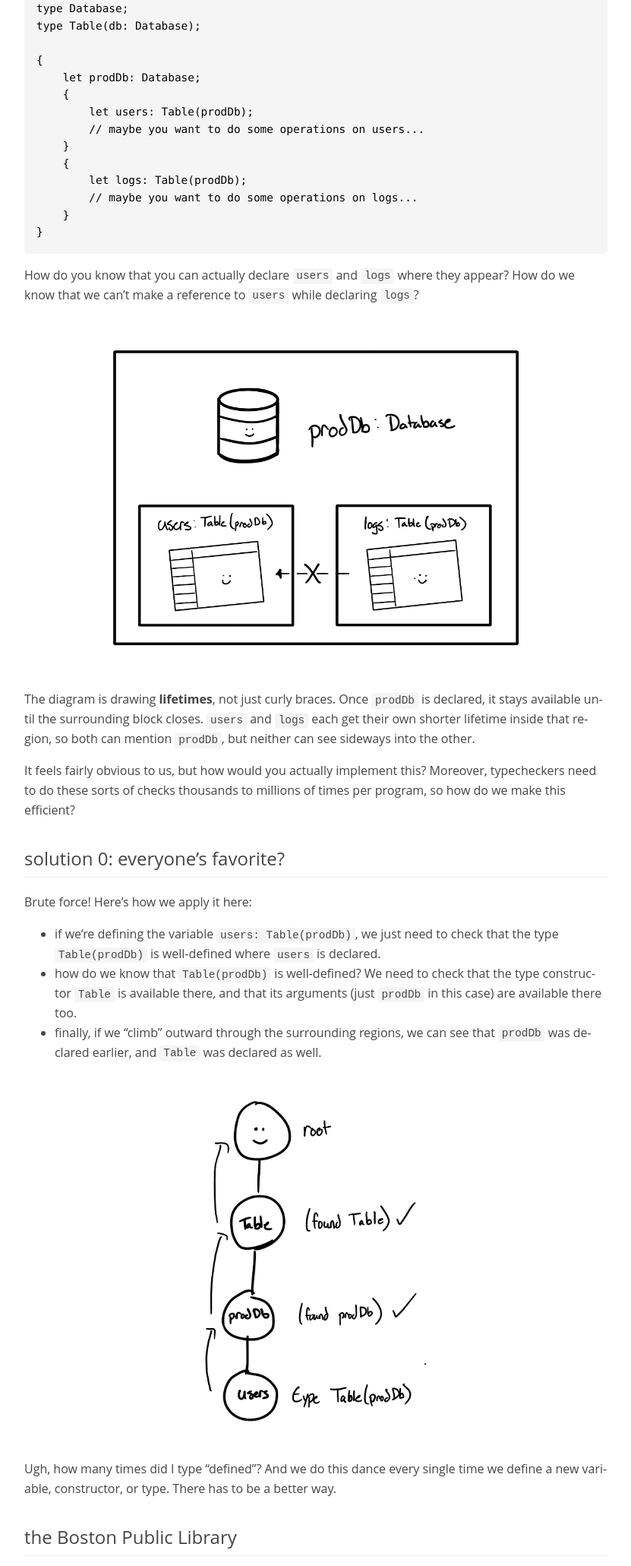
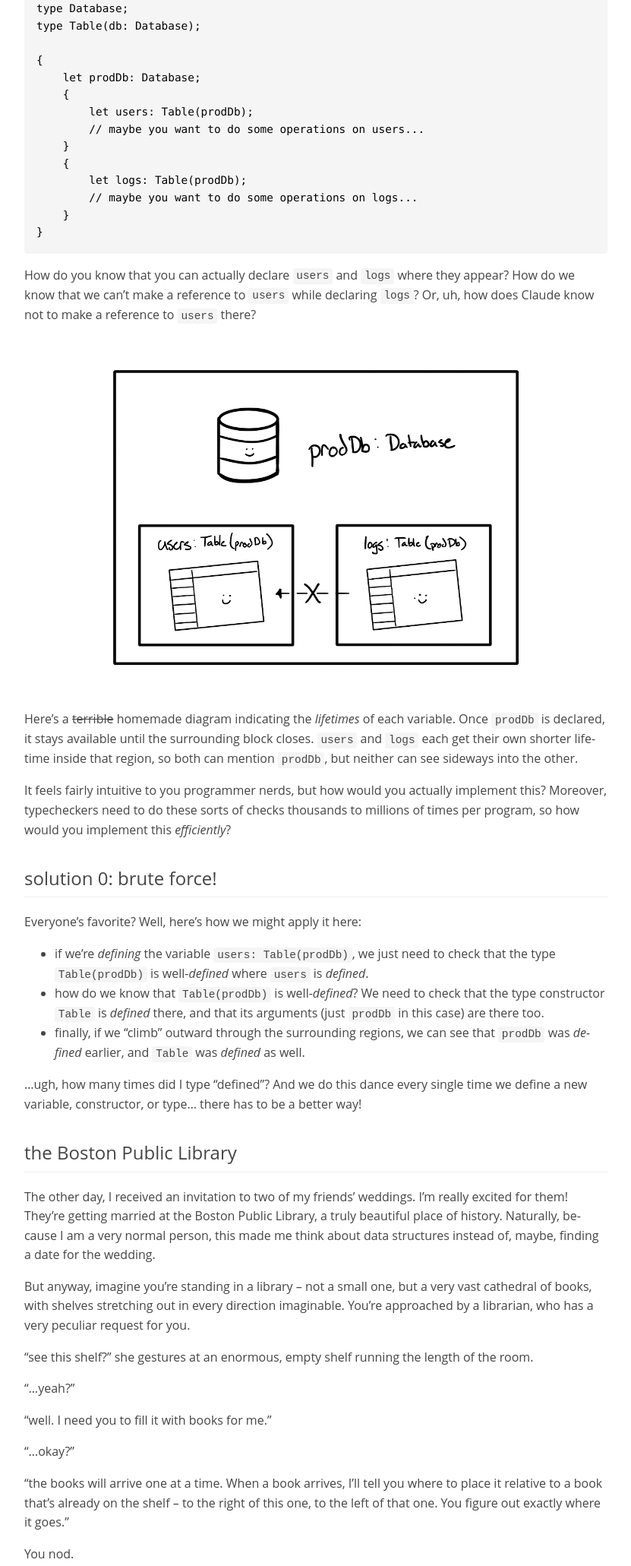
Before and after one commit to triviajon/triviajon2, an Eleventy site: page pages/thoughtdumps/posts/type-checker.md in a window 1280 px wide. Shown: the part 406-2467 px from the top of the page at 76% size, without its empty margins (224-1055 px from the left). Built offline with nearby package versions, Linux system fonts and the light colour scheme; Eleventy itself is replaced by a stand-in of ours; code samples lack their colours; files that its build step writes are made by us from their sources; what markdown-it-texmath would draw is missing.

Commit message:
Draft 2 of type-checker post

````diff
--- a/pages/thoughtdumps/posts/type-checker.md
+++ b/pages/thoughtdumps/posts/type-checker.md
@@ -28,30 +28,28 @@ type Table(db: Database);
 }
 ```
 
-How do you know that you can actually declare `users` and `logs` where they appear? How do we know that we can't make a reference to `users` while declaring `logs`?
+How do you know that you can actually declare `users` and `logs` where they appear? How do we know that we can't make a reference to `users` while declaring `logs`? Or, uh, how does Claude know not to make a reference to `users` there?
 
 <img src="/assets/images/thoughtdumps/type-checker/nested-scope-diagram.png" alt="Nested lifetime diagram showing prodDb around users and logs, and an invalid reference between users and logs." width="620">
 
-The diagram is drawing **lifetimes**, not just curly braces. Once `prodDb` is declared, it stays available until the surrounding block closes. `users` and `logs` each get their own shorter lifetime inside that region, so both can mention `prodDb`, but neither can see sideways into the other.
+Here's a ~~terrible~~ homemade diagram indicating the *lifetimes* of each variable. Once `prodDb` is declared, it stays available until the surrounding block closes. `users` and `logs` each get their own shorter lifetime inside that region, so both can mention `prodDb`, but neither can see sideways into the other.
 
-It feels fairly obvious to us, but how would you actually implement this? Moreover, typecheckers need to do these sorts of checks thousands to millions of times per program, so how do we make this efficient?
+It feels fairly intuitive to you programmer nerds, but how would you actually implement this? Moreover, typecheckers need to do these sorts of checks thousands to millions of times per program, so how would you implement this *efficiently*?
 
-## solution 0: everyone's favorite?
+## solution 0: brute force!
 
-Brute force! Here's how we apply it here:
-- if we're defining the variable `users: Table(prodDb)`, we just need to check that the type `Table(prodDb)` is well-defined where `users` is declared.
-- how do we know that `Table(prodDb)` is well-defined? We need to check that the type constructor `Table` is available there, and that its arguments (just `prodDb` in this case) are available there too.
-- finally, if we "climb" outward through the surrounding regions, we can see that `prodDb` was declared earlier, and `Table` was declared as well.
+Everyone's favorite? Well, here's how we might apply it here:
+- if we're *defining* the variable `users: Table(prodDb)`, we just need to check that the type `Table(prodDb)` is well-*defined* where `users` is *defined*.
+- how do we know that `Table(prodDb)` is well-*defined*? We need to check that the type constructor `Table` is *defined* there, and that its arguments (just `prodDb` in this case) are there too.
+- finally, if we "climb" outward through the surrounding regions, we can see that `prodDb` was *defined* earlier, and `Table` was *defined* as well.
 
-<img src="/assets/images/thoughtdumps/type-checker/climbing-scopes-check.png" alt="Lifetime tree showing a check climbing outward from users to find Table and prodDb." width="360">
-
-Ugh, how many times did I type "defined"? And we do this dance every single time we define a new variable, constructor, or type. There has to be a better way.
+...ugh, how many times did I type "defined"? And we do this dance every single time we define a new variable, constructor, or type... there has to be a better way!
 
 ## the Boston Public Library
 
 The other day, I received an invitation to two of my friends' weddings. I'm really excited for them! They're getting married at the Boston Public Library, a truly beautiful place of history. Naturally, because I am a very normal person, this made me think about data structures instead of, maybe, finding a date for the wedding.
 
-But anyway, imagine you're standing in a library - not a small one, but a vast cathedral of books, with shelves stretching out in every direction imaginable. You're approached by a librarian, who has a very peculiar request.
+But anyway, imagine you're standing in a library -- not a small one, but a very vast cathedral of books, with shelves stretching out in every direction imaginable. You're approached by a librarian, who has a very peculiar request for you.
 
 "see this shelf?" she gestures at an enormous, empty shelf running the length of the room.
 
@@ -64,7 +62,7 @@ But anyway, imagine you're standing in a library - not a small one, but a vast c
 
 "the books will arrive one at a time. When a book arrives, I'll tell you where to place it relative to a book that's already on the shelf -- to the right of this one, to the left of that one. You figure out exactly where it goes."
 
-You nod slowly.
+You nod.
 
 "sometimes a book will be removed. When that happens, take it off the shelf. You can burn it, or set it aside in a pile. I don't care."
 
@@ -78,7 +76,7 @@ You don't know it yet, but that's going to matter.
 
 <img src="/assets/images/thoughtdumps/type-checker/wide-library-shelf.png" alt="A long library shelf with a few widely spaced books and a small overwhelmed figure." width="720">
 
-You nod slowly.
+You nod. Slowly.
 
 ## order-maintenance problem
 
@@ -96,13 +94,13 @@ The simplest solution is to use a linked list. To be fair, let's assume every op
 
 <img src="/assets/images/thoughtdumps/type-checker/linked-list-order.png" alt="Linked list from A to E with a small figure walking node by node to answer an order query." width="520">
 
-Well, yes! In 1988, Dietz and Sleator gave a solution to this problem. Then in 2002, Bender et al. gave the world an *elegant* one called the *tag-range relabeling algorithm*.
+Well, yes! In 1987, [Dietz and Sleator](https://doi.org/10.1145/28395.28434) gave a solution to this problem. Then in 2002, [Bender et al.](https://doi.org/10.1007/3-540-45749-6_17) gave the world an *elegant* one called the *tag-range relabeling algorithm*.
 
 The whole reason `order` was slow is that we had to walk the list to find where `X` and `Y` sit. So what if we just remembered? Bender et al. suggest that instead of storing elements in a linked list and walking it, we **assign a number to each element**. These numbers -- let's call them *tags* -- are just `uint64_t`s that encode position: if `X.tag < Y.tag`, then `X` comes before `Y`.
 
 So how do we hand out these tags?
 
-Remember the librarian's shelf? It was *enormous*. Far bigger than she could ever need. That wasn't a throwaway detail. The shelf is so big because we're going to map it onto the range of a `uint64_t`, which gives us $2^{64}$ slots to work with. When the very first book arrives, we plop it down somewhere in the middle of that range. When the second book arrives -- say, immediately after the first -- we give it a tag halfway between the first book's tag and the end of the range. When the third book arrives between them, we give it a tag halfway between *those* two. And so on.
+Remember the librarian's shelf? It was *enormous*. Far bigger than she could ever need. That wasn't a throwaway detail. The shelf is so big because we're going to map it onto the range of a `uint64_t`, which gives us $2^{64}$ slots to work with. When the very first book arrives, we plop it down somewhere in the middle of that range. When the second book arrives -- say, immediately after the first -- we give it a tag between the first book's tag and the end of the range. When the third book arrives between them, we give it a tag between *those* two. And so on.
 
 <img src="/assets/images/thoughtdumps/type-checker/tag-midpoint-number-line.png" alt="Number line from zero to two to the sixty fourth with books placed at spaced tag values and a new book assigned a midpoint." width="620">
 
@@ -136,11 +134,11 @@ So tag-range relabeling is not magically better at everything. We spend a little
 
 ## back to the type checker
 
-Now let's collect what we have. We've solved the librarian's problem: we can maintain a totally ordered sequence with cheap inserts, deletes, and order queries. But our type checker isn't asking about a totally ordered sequence -- it's asking whether one declaration is still alive when another declaration is being checked. How do we get from one to the other?
+Now let's collect what we have. We've solved the librarian's problem: we can maintain a totally ordered sequence with cheap inserts, deletes, and order queries. But our type checker isn't asking about a totally ordered sequence.... it's asking whether one declaration is still alive when another declaration is being checked. How do we get from one to the other?
 
 Order-maintenance lives on a line. Declaration lifetimes form a forest: `prodDb` starts before `users`, lasts through both inner blocks, and ends only when the outer block ends. `users` and `logs` are shorter sibling lifetimes inside it. So at first glance, the librarian can't help us -- she only knows how to keep books in a row, and we've got branches. But watch how a forest secretly *is* two lines.
 
-We'll walk this lifetime forest with DFS, and then keep track of the pre-ordering and post-ordering by recording when we first enter a declaration's lifetime, and when we leave it. This gives us two different orderings of the books on the shelf that have a special property that our good friends Tarjan and Vishkin proved is exactly what we need. Here's our original example again, annotated by lifetime rather than syntax:
+We'll walk this lifetime forest with DFS, and then keep track of the pre-ordering and post-ordering by recording when we first enter a declaration's lifetime, and when we leave it, giving us two different orderings. Here's our original example again, annotated by lifetime rather than syntax:
 
 ```C
 {                              // enter root lifetime
@@ -156,8 +154,8 @@ We'll walk this lifetime forest with DFS, and then keep track of the pre-orderin
 
 The DFS hands us two shelves:
 
-- **enter order:** `root`, `prodDb`, `users`, `logs`
-- **leave order:** `users`, `logs`, `prodDb`, `root`
+- **pre-order:** `prodDb`, `users`, `logs`
+- **post-order:** `users`, `logs`, `prodDb`
 
 <img src="/assets/images/thoughtdumps/type-checker/dfs-enter-leave-orders.png" alt="Lifetime tree beside enter and leave order shelves showing the same nodes in their DFS orders." width="720">
 
````
Also changed, not shown: assets/images/thoughtdumps/type-checker/climbing-scopes-check.png (deleted), assets/images/thoughtdumps/type-checker/linked-list-order.png, assets/images/thoughtdumps/type-checker/wide-library-shelf.png.
